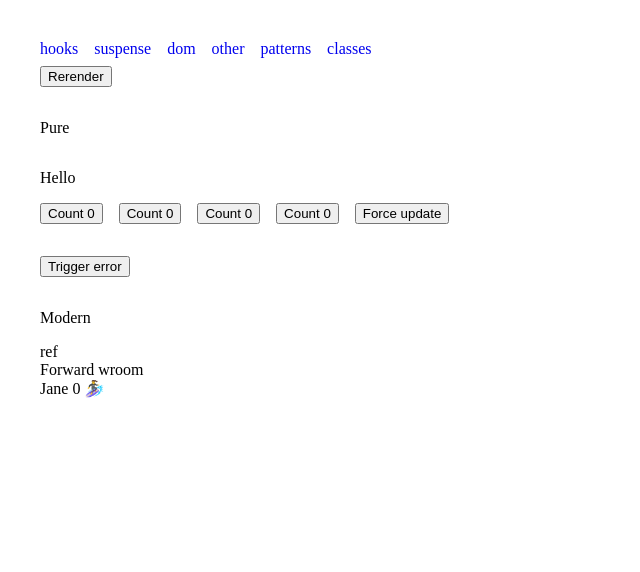
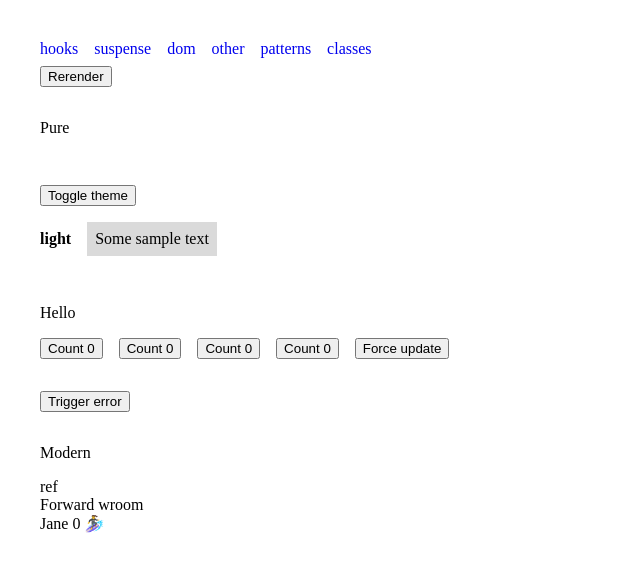
Before and after one commit to vosmol/lab_react, a React (Vite) app in the folder packages/general/: page /classes in a window 1280 px wide. Shown: the top 572 px of the page, without its empty margins (0-640 px from the left). Built offline with nearby package versions, Linux system fonts and the light colour scheme.

Commit message:
feat: Added context class component

```diff
--- a/packages/general/src/sections/classes.tsx
+++ b/packages/general/src/sections/classes.tsx
@@ -1,14 +1,15 @@
 import {
   Component,
+  createContext,
   createRef,
   CSSProperties,
   ErrorInfo,
   forwardRef,
   PureComponent,
-  RefObject
+  RefObject,
+  useContext
 } from 'react';
 
-// TODO: Add working with context experiment
 // TODO: Add pass component as prop experiment
 
 export class Section_Classes extends Component<never, { color: string }> {
@@ -27,11 +28,15 @@ export class Section_Classes extends Component<never, { color: string }> {
       <>
         <button onClick={this.handle}>Rerender</button>
         <MyPureComponent />
+        <ContextComponent />
         <MyClassComponent msg="Hello" />
       </>
     );
   }
 }
+
+// ======================================================================
+// ======================================================================
 
 type t_modernProps = {
   id: string;
@@ -161,7 +166,9 @@ type t_fwdProps = {
 const ForwardedRefComponent = forwardRef<HTMLDivElement, t_fwdProps>(
   (props, ref) => {
     class Component extends PureComponent<t_fwdProps> {
-      constructor() {
+      static displayName = 'EpicComponent';
+
+      constructor(props: t_fwdProps) {
         super(props);
       }
 
@@ -181,6 +188,9 @@ class MyPureComponent extends PureComponent {
     return <div style={{ marginTop: '2rem', marginBottom: '2rem' }}>Pure</div>;
   }
 }
+
+// ======================================================================
+// ======================================================================
 
 type t_errBoundaryProps = {};
 
@@ -251,6 +261,81 @@ class FaultyComponent extends PureComponent {
     return null;
   }
 }
+
+// ======================================================================
+// ======================================================================
+
+type t_themeName = 'light' | 'dark';
+
+interface i_context {
+  name: t_themeName;
+}
+
+const Contex_Theme = createContext<i_context>({ name: 'light' });
+
+type t_contextProps = {};
+
+type t_contextState = {
+  themeName: t_themeName;
+};
+
+class ContextComponent extends Component<t_contextProps, t_contextState> {
+  constructor(props: t_contextProps) {
+    super(props);
+
+    this.state = {
+      themeName: 'dark'
+    };
+  }
+
+  componentDidMount() {
+    this.setState({ themeName: 'light' });
+  }
+
+  render() {
+    return (
+      <Contex_Theme.Provider value={{ name: this.state.themeName }}>
+        <div style={{ paddingTop: '1rem', paddingBottom: '1rem' }}>
+          <button style={{ display: 'block' }} onClick={this.toggleTheme}>
+            Toggle theme
+          </button>
+          <FuctionalThemeDisplay />
+          <Contex_Theme.Consumer>
+            {({ name }) => (
+              <p
+                style={{
+                  color: name === 'dark' ? 'white' : 'black',
+                  backgroundColor: name === 'dark' ? 'black' : '#dadada',
+                  padding: '0.5rem',
+                  display: 'inline-block'
+                }}
+              >
+                Some sample text
+              </p>
+            )}
+          </Contex_Theme.Consumer>
+        </div>
+      </Contex_Theme.Provider>
+    );
+  }
+
+  // Methods
+
+  toggleTheme = () => {
+    this.setState((state) => ({
+      themeName: state.themeName === 'dark' ? 'light' : 'dark'
+    }));
+  };
+}
+
+const FuctionalThemeDisplay = () => {
+  const { name } = useContext(Contex_Theme);
+
+  return <b style={{ marginRight: '1rem' }}>{name}</b>;
+};
+
+// ======================================================================
+// ======================================================================
 
 interface i_state {
   count: number;
@@ -431,6 +516,3 @@ class MyClassComponent extends Component<t_props, i_state> {
     );
   }
 }
-
-// ClassComponent.defaultProps;
-// ClassComponent.displayName
```
